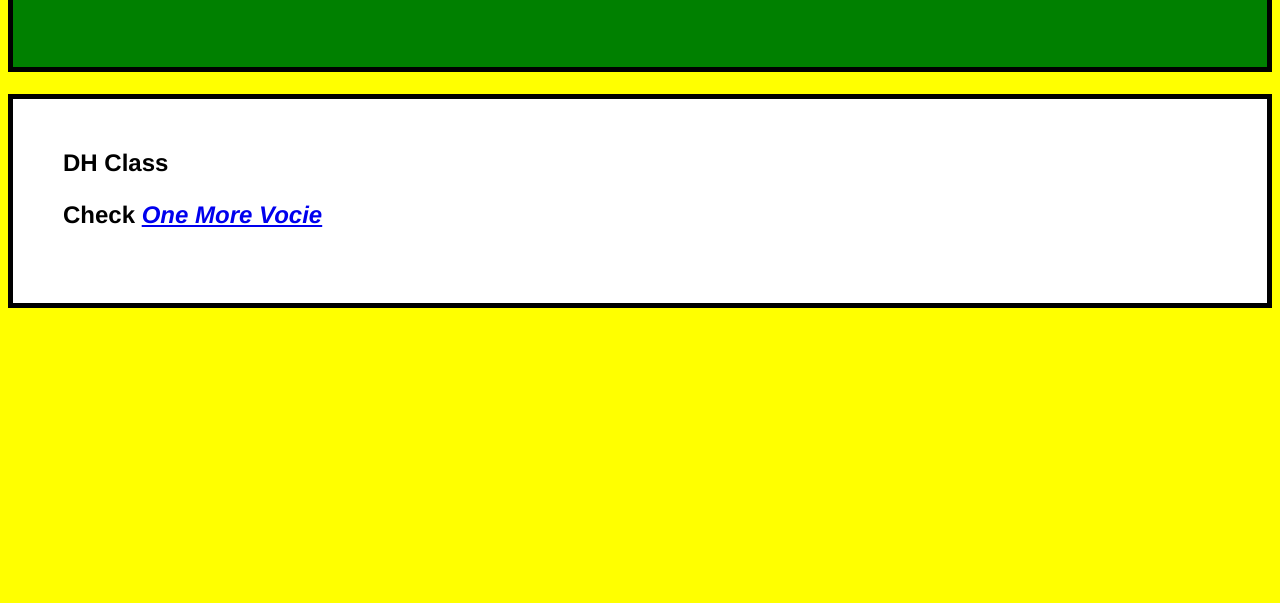
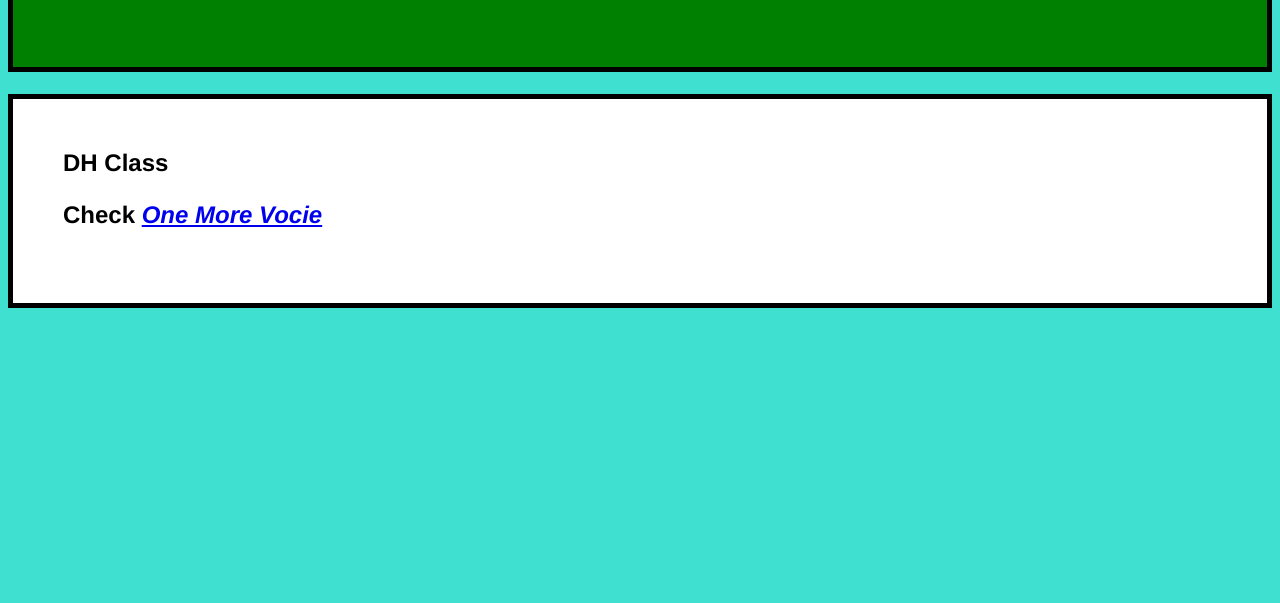
Before and after one commit to majedunl/DH.github.io, a plain HTML site: page index.html in a window 1280 px wide. Shown: the part 197-800 px from the top of the page. Drawn offline with Linux system fonts and the light colour scheme.

Commit message:
Update style.css

```diff
--- a/style.css
+++ b/style.css
@@ -1,5 +1,5 @@
 body {
-background-color:yellow;
+background-color:#40E0D0;
 }
 
 h1 {
```
